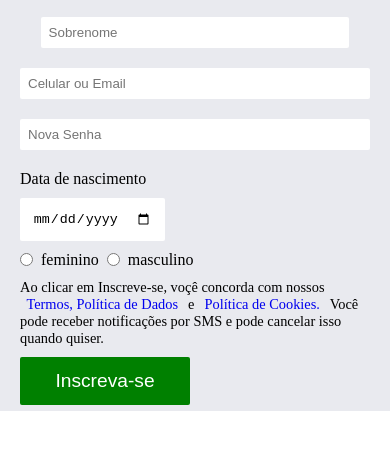
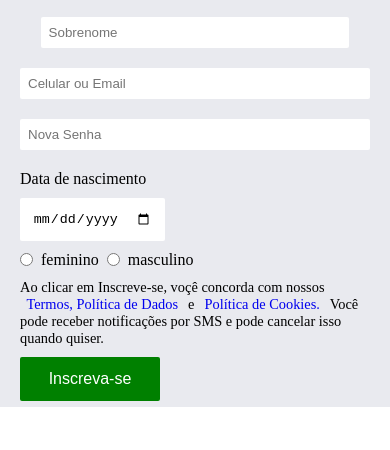
Before and after one commit to Soaressluiss/-facebook-retro, a plain HTML site: page index.html in a window 390 px wide. Shown: the part 166-616 px from the top of the page. Drawn offline with Linux system fonts and the light colour scheme.

Commit message:
updates resposive

```diff
--- a/assets/css/resposive.css
+++ b/assets/css/resposive.css
@@ -1,4 +1,4 @@
-@media screen and (max-width:768px) {
+@media screen and (max-width:860px) {
 
     div.form1,
     div.form2,
@@ -46,4 +46,8 @@
     .abra-conta {
         font-size: 2rem;
     }
+
+    .btn-inscrever {
+        padding: 1rem;
+    }
 }
--- a/assets/css/style-facebook-retro.css
+++ b/assets/css/style-facebook-retro.css
@@ -184,10 +184,9 @@ p.p-inscrever a {
 .btn-inscrever {
     background-color: green;
     color: white;
-    font-size: 1.2rem;
-    padding:1.7rem;
+    font-size: 1rem;
     cursor: pointer;
-    max-width: 170px;
+    max-width: 140px;
     border: none;
     border-radius: 5px;
 
```
